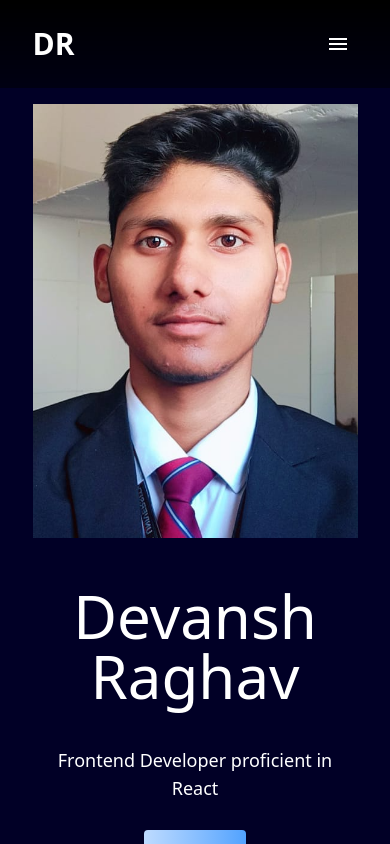
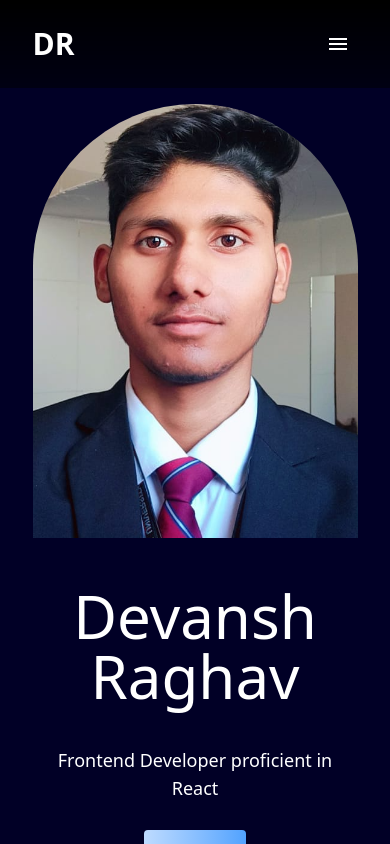
Before and after one commit to devansh373/final-portfolio, a React (Vite) app: page / in a window 390 px wide. Shown: the top 844 px of the page. Built offline with nearby package versions, Linux system fonts and the light colour scheme.

Commit message:
changes in image in landing page mobile screen

```diff
--- a/src/scenes/Landing.jsx
+++ b/src/scenes/Landing.jsx
@@ -31,7 +31,7 @@ const Landing = ({ setSelectedPage }) => {
         ) : (
           <img
           alt="profile"
-          className="z-10 w-full max-w-[400px] md:max-w-[600px]"
+          className="z-10 w-full max-w-[400px] md:max-w-[600px] rounded-t-full"
           src="assets/IMG-20240227-WA0007-fotor-20250531211634.png"
             // src="assets/profile-image.png"
           />
```
